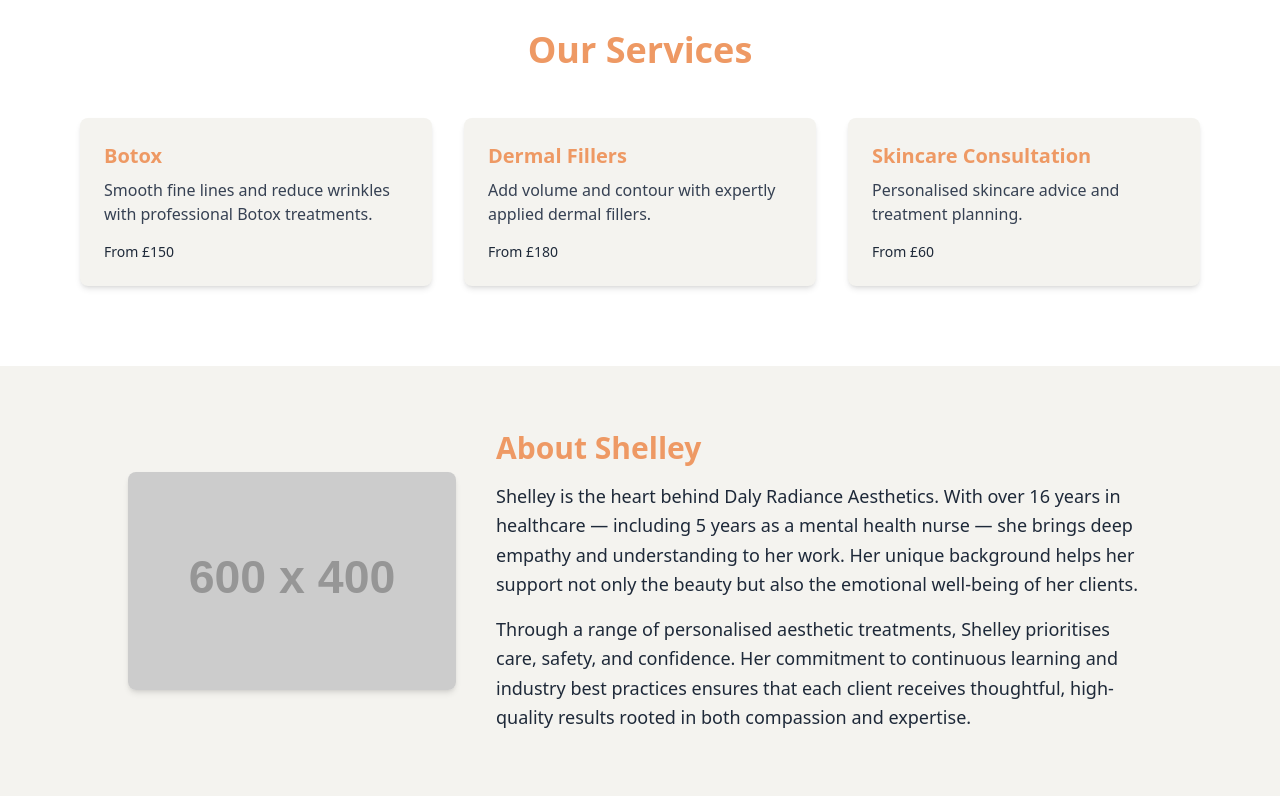
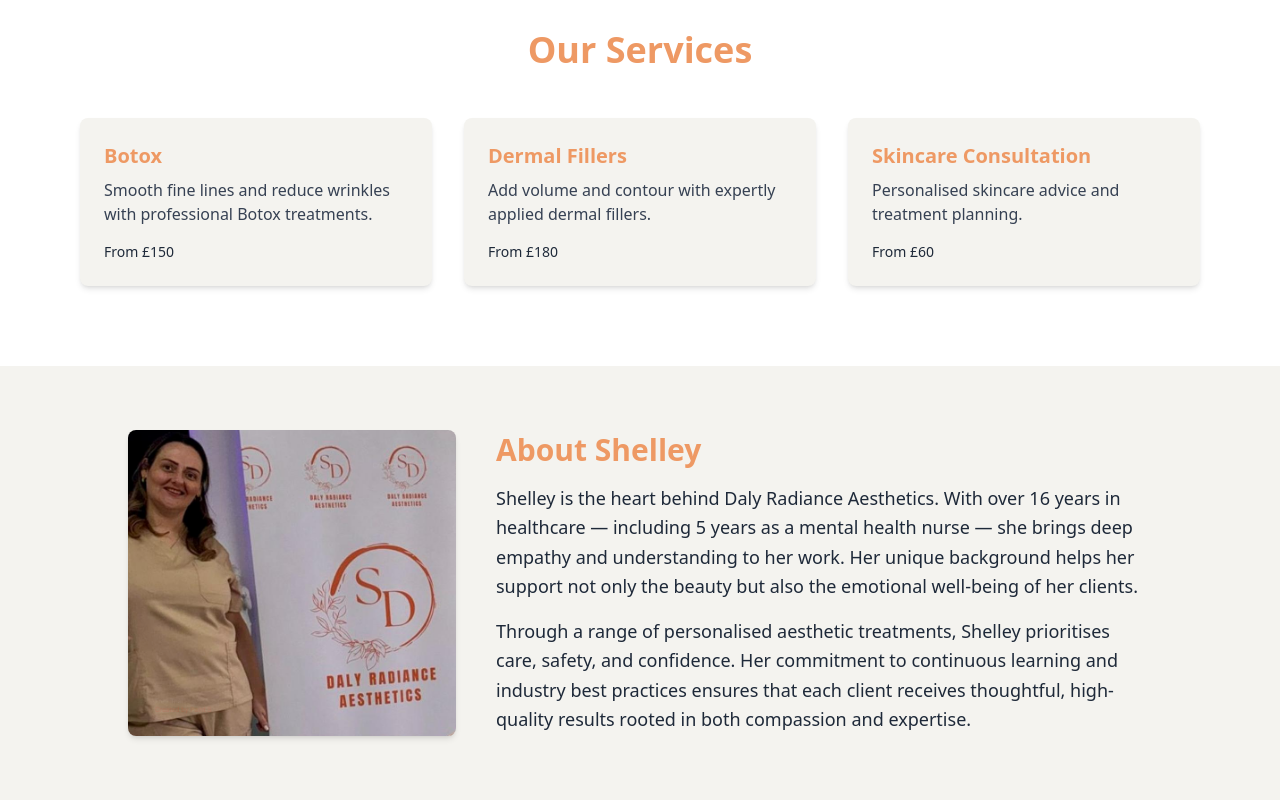
Before and after one commit to Vasileios1988/daly-radiance-aesthetics, a React (Vite) app: page / in a window 1280 px wide. Shown: the part 898-1698 px from the top of the page. Built offline with nearby package versions, Linux system fonts and the light colour scheme.

Commit message:
Fix TypeScript image import by adding custom.d.ts and Shelley photo

```diff
--- a/src/App.tsx
+++ b/src/App.tsx
@@ -2,6 +2,7 @@ import Hero from './components/Hero'
 import logo from './artwork/logo.jpg'
 import Services from './components/Services'
 import About from './components/About'
+import shelleyPhoto from './artwork/Shelley.png';
 
 import './index.css'
 
@@ -16,7 +17,7 @@ function App() {
 
       <Services />
 
-      <About photoUrl={'https://placehold.co/600x400'} />
+        <About photoUrl={shelleyPhoto} />
     </>
   )
 }
--- a/src/custom.d.ts
+++ b/src/custom.d.ts
@@ -3,3 +3,7 @@ declare module '*.jpg' {
   const value: string
   export default value
 }
+declare module '*.png' {
+  const value: string;
+  export default value;
+}
```
Also changed, not shown: src/artwork/Shelley.png (added).
